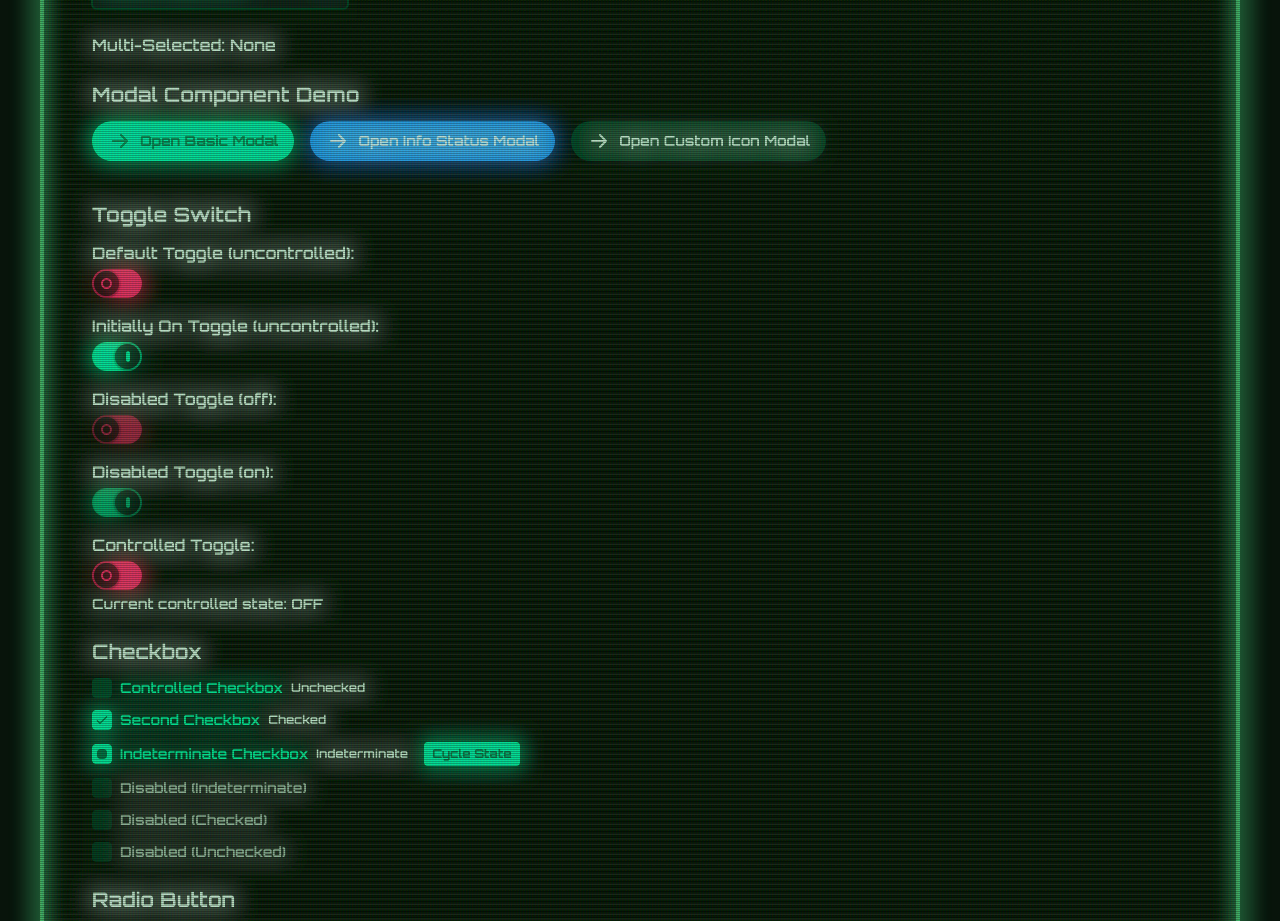
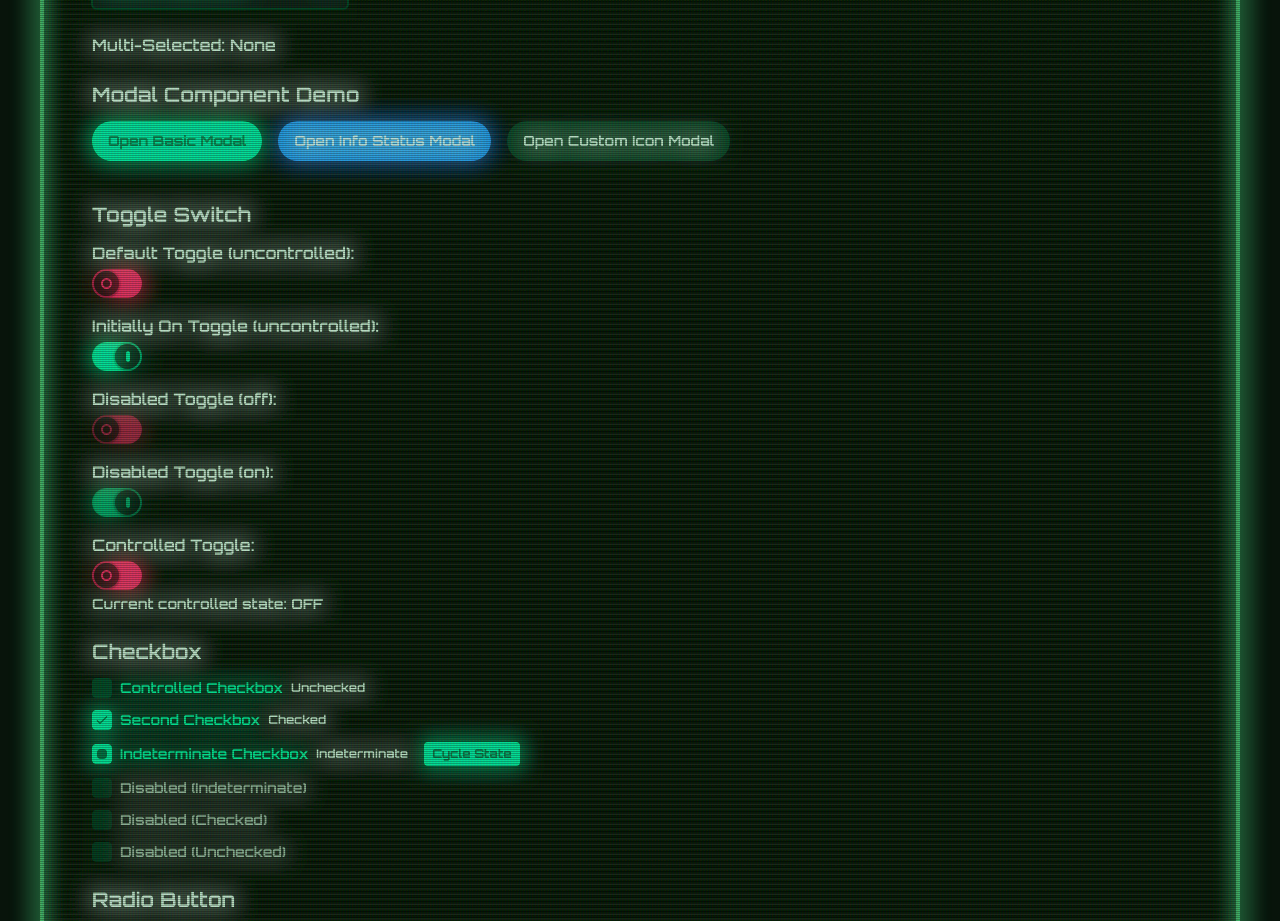
Before and after one commit to gwenphalan/borg-ui, a React (Vite) app: page / in a window 1280 px wide. Shown: the part 2160-3081 px from the top of the page. Built offline with nearby package versions, Linux system fonts and the light colour scheme.

Commit message:
Update App.tsx to include icons in buttons for modal component demo
- Added a placeholder icon to the buttons in the modal component demo for consistency in design.
- Ensured adherence to established theming and styling conventions.

```diff
--- a/src/App.tsx
+++ b/src/App.tsx
@@ -373,13 +373,13 @@ function App() {
         <section className="w-full">
           <h2 className="text-xl font-semibold mb-3">Modal Component Demo</h2>
           <div className="flex gap-4 mb-4">
-            <Button styleType="primary" onClick={() => setIsBasicModalOpen(true)}>
+            <Button icon="off" styleType="primary" onClick={() => setIsBasicModalOpen(true)}>
               Open Basic Modal
             </Button>
-            <Button styleType="info" onClick={() => setIsStatusModalOpen(true)}>
+            <Button icon="off" styleType="info" onClick={() => setIsStatusModalOpen(true)}>
               Open Info Status Modal
             </Button>
-            <Button styleType="secondary" onClick={() => setIsCustomModalOpen(true)}>
+            <Button icon="off" styleType="secondary" onClick={() => setIsCustomModalOpen(true)}>
               Open Custom Icon Modal
             </Button>
           </div>
```
